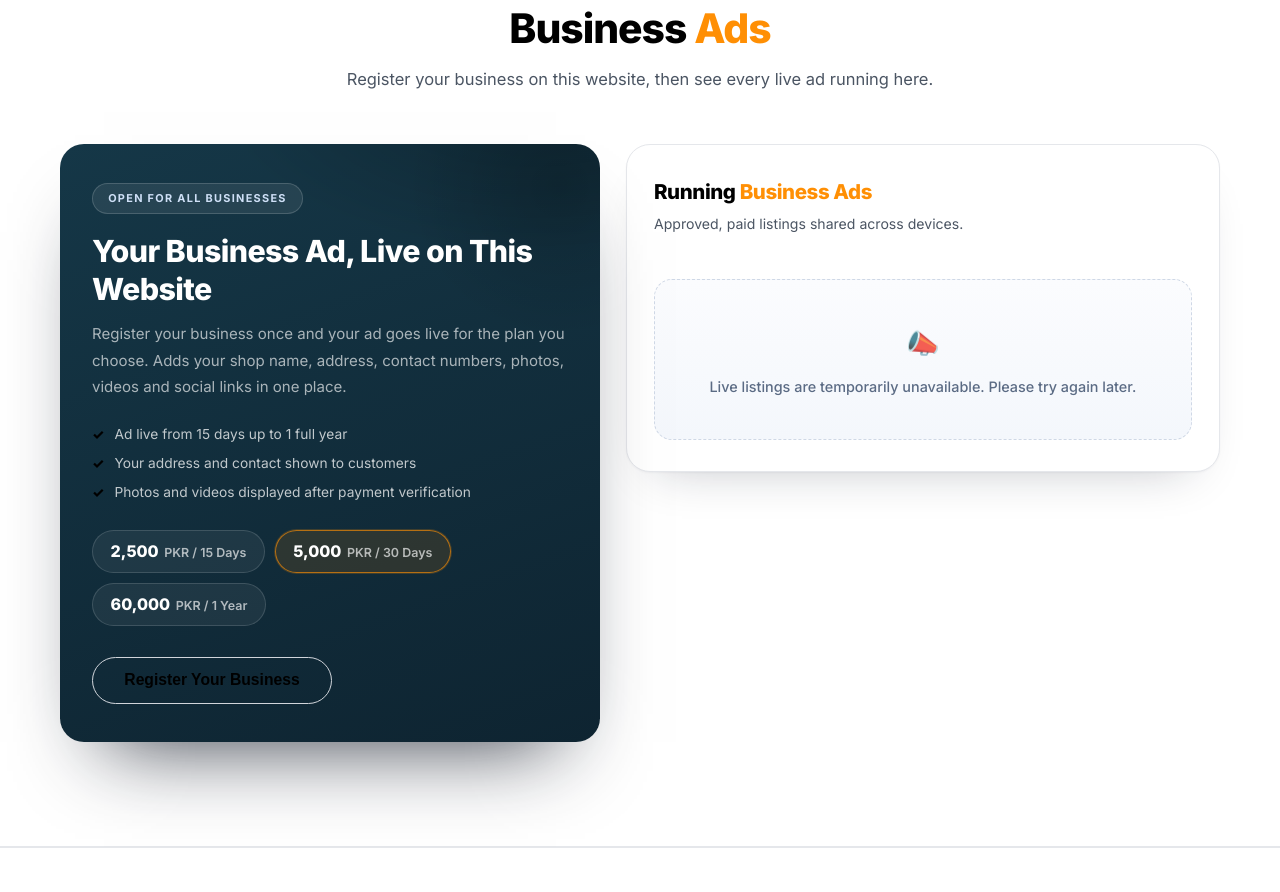
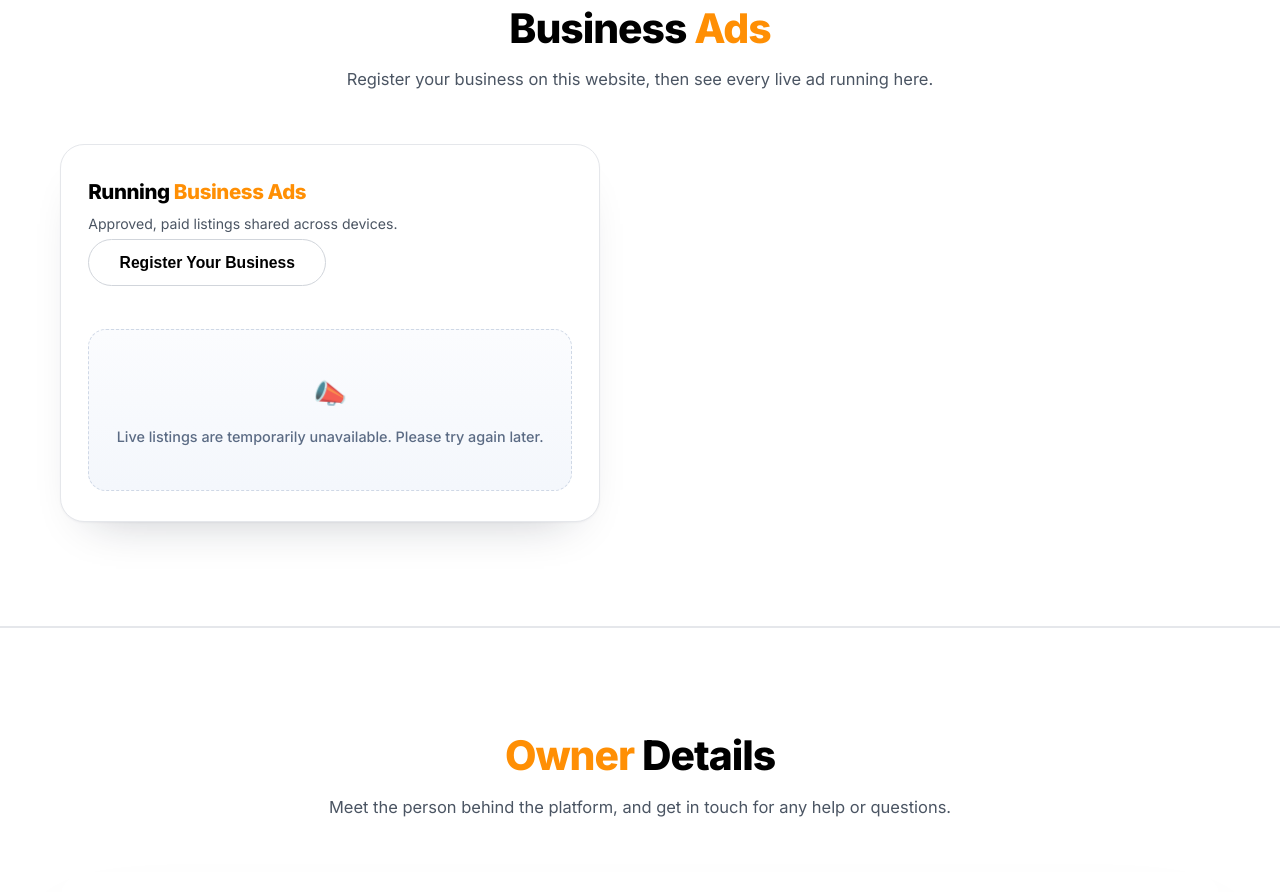
Before and after one commit to amnabibi627/online-management-platform-, a plain HTML site: page index.html in a window 1280 px wide. Shown: the part 1568-2460 px from the top of the page. Drawn offline with nearby package versions, Linux system fonts and the light colour scheme; no server answers.

Commit message:
Move register button to ads header

```diff
--- a/index.html
+++ b/index.html
@@ -816,37 +816,15 @@
         </div>
 
         <div class="ads-combo">
-          <!-- Left: register your business -->
-          <div class="ads-combo-reg">
-            <div class="reg-cta-card" role="button" tabindex="0" id="openRegFormCard">
-              <div class="reg-cta-glow" aria-hidden="true"></div>
-              <div class="reg-cta-body">
-                <span class="reg-cta-badge">Open for all businesses</span>
-                <h3 class="reg-cta-title">Your Business Ad, Live on This Website</h3>
-                <p class="reg-cta-text">
-                  Register your business once and your ad goes live for the plan you choose.
-                  Adds your shop name, address, contact numbers, photos, videos and social links
-                  in one place.
-                </p>
-                <ul class="reg-cta-list">
-                  <li>Ad live from 15 days up to 1 full year</li>
-                  <li>Your address and contact shown to customers</li>
-                  <li>Photos and videos displayed after payment verification</li>
-                </ul>
-                <div class="reg-cta-plans">
-                  <span class="reg-cta-plan"><strong>2,500</strong> PKR / 15 Days</span>
-                  <span class="reg-cta-plan popular"><strong>5,000</strong> PKR / 30 Days</span>
-                  <span class="reg-cta-plan"><strong>60,000</strong> PKR / 1 Year</span>
-                </div>
-                <button type="button" class="hero-btn hero-btn-ghost reg-cta-btn" id="openRegForm">Register Your Business</button>
-              </div>
-            </div>
-          </div>
-
           <!-- Right: running business ads -->
           <div class="ads-combo-live" id="live-business-ads">
-            <h3 class="ads-combo-title">Running <span class="accent">Business Ads</span></h3>
-            <p class="ads-combo-sub">Approved, paid listings shared across devices.</p>
+            <div class="ads-header-row">
+              <div>
+                <h3 class="ads-combo-title">Running <span class="accent">Business Ads</span></h3>
+                <p class="ads-combo-sub">Approved, paid listings shared across devices.</p>
+              </div>
+              <button type="button" class="hero-btn hero-btn-ghost" id="openRegFormTop">Register Your Business</button>
+            </div>
             <div class="fiverr-ads-grid" id="liveAdsGrid"></div>
             <p class="live-ads-empty" id="liveAdsEmpty" hidden>No running ads yet.</p>
           </div>
```
Also changed, not shown: script.js.
